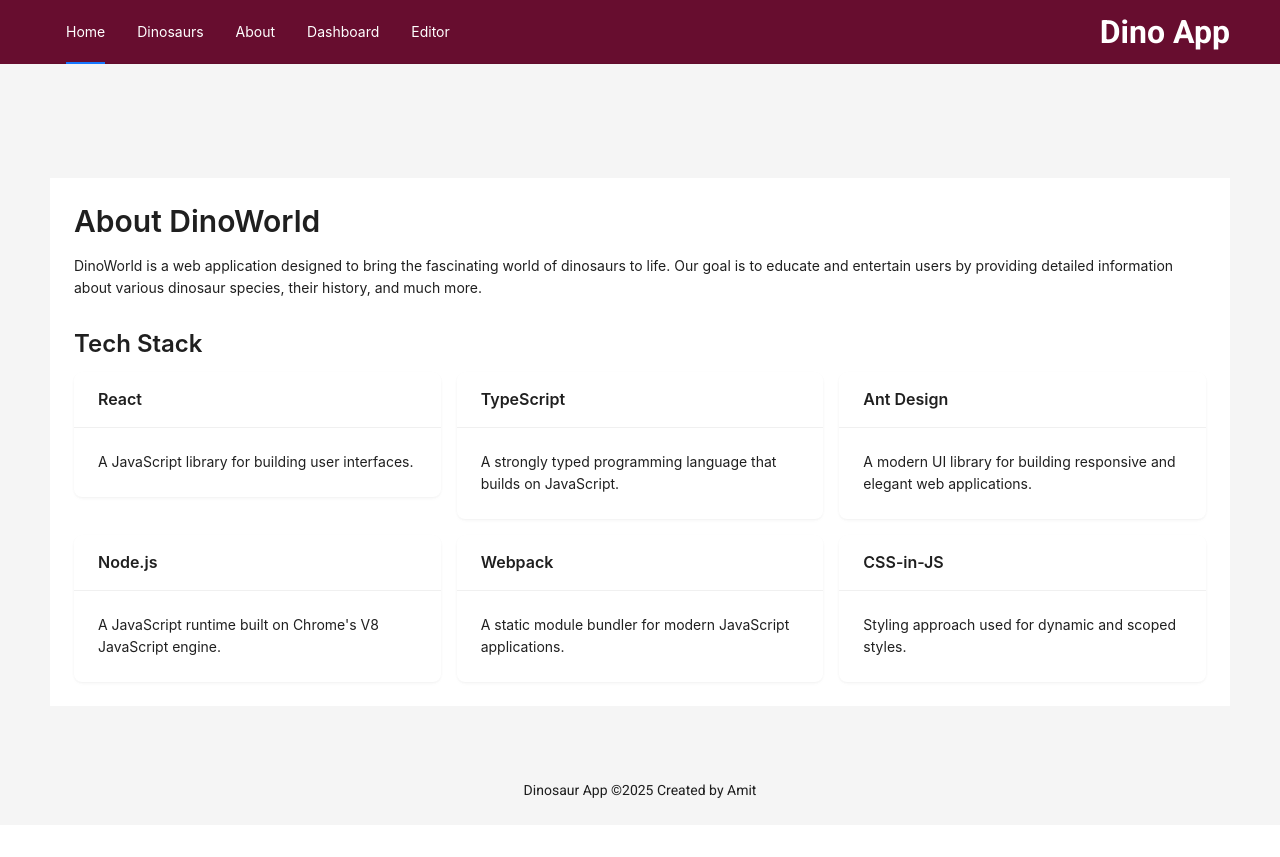
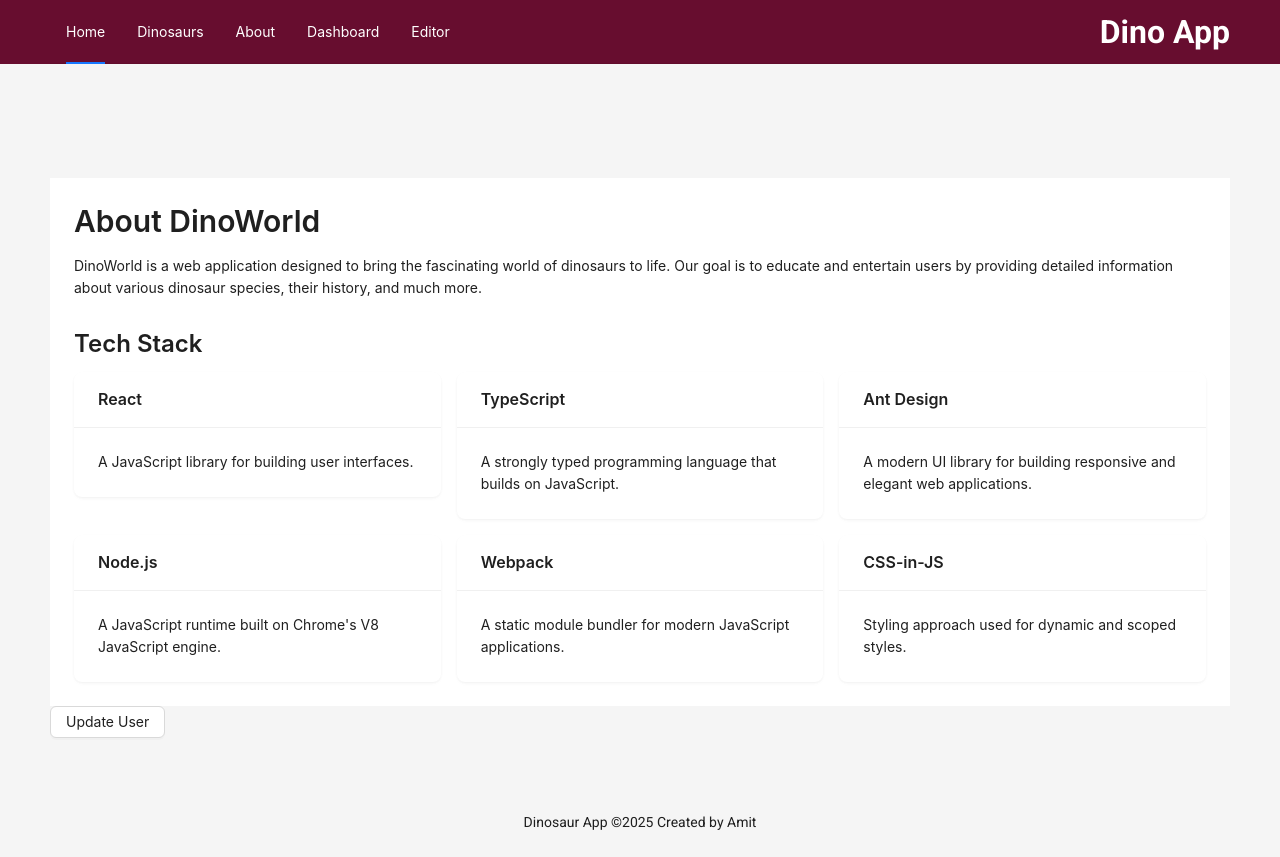
Before and after one commit to Apfirebolt/react_dinosaurs, a React (Vite) app: page /about in a window 1280 px wide. Before the commit the page ends 825 px from the top, so only its background shows below. Built offline with nearby package versions, Linux system fonts and the light colour scheme.

Commit message:
feat: added example of context hooks

```diff
--- a/src/App.tsx
+++ b/src/App.tsx
@@ -1,4 +1,4 @@
-import React from 'react';
+import React, { useState, createContext } from 'react';
 import { BrowserRouter as Router, Routes, Route } from 'react-router-dom';
 
 import Dinosaurs from './screens/Dinosaurs';
@@ -9,9 +9,14 @@ import Dashboard from './screens/Dashboard';
 import Header from './components/Header';
 import Footer from './components/Footer';
 
-const App: React.FC = () => (
+export const UserContext = createContext();
+
+const App: React.FC = () => {
+  const [user, setUser] = useState({ name: '', age: 0 });
+
+  return (
+    <UserContext value={{ user, setUser }}>
     <Router>
-    <div className="App">
         <Header />
         <Routes>
           <Route path="/" element={<Home />} />
@@ -21,8 +26,9 @@ const App: React.FC = () => (
           <Route path="/dashboard" element={<Dashboard />} />
         </Routes>
         <Footer />
-    </div>
     </Router>
+  </UserContext>
   );
+};
 
 export default App;
--- a/src/screens/About.tsx
+++ b/src/screens/About.tsx
@@ -1,15 +1,20 @@
-import React from "react";
-import { Layout, Typography, Row, Col, Card } from "antd";
+import React, { use } from "react";
+import { Layout, Typography, Row, Col, Card, Button } from "antd";
 import { useAtom } from "jotai";
 import { randomDinosaur } from "../atoms";
+import { UserContext } from "../App";
 
 const { Content } = Layout;
 const { Title, Paragraph } = Typography;
 
 const About: React.FC = () => {
   const [dinosaur] = useAtom(randomDinosaur);
+  const { user, setUser } = use(UserContext);
 
-  console.log("Dinosaur data:", dinosaur);
+  const setUserData = () => {
+    setUser({ name: "Dino Enthusiast", age: 5 });
+  };
+
   return (
     <Layout>
       <Content style={{ padding: "50px", marginTop: 64 }}>
@@ -61,6 +66,9 @@ const About: React.FC = () => {
             </Col>
           </Row>
         </div>
+        <Button onClick={() => setUser({ name: 'Jane Doe', age: 30 })}>
+          Update User
+        </Button>
       </Content>
     </Layout>
   );
--- a/src/screens/Dashboard.tsx
+++ b/src/screens/Dashboard.tsx
@@ -1,11 +1,16 @@
 // components/Dashboard.tsx
 import { Card, Typography, Spin, Alert, Empty, Row, Col } from 'antd';
 import useDinosaurData from '../hooks/useDinosaurData';
+import { useContext } from 'react';
+import { UserContext } from '../App';
 
 const { Title, Paragraph } = Typography;
 
 const Dashboard = () => {
     const { dinosaurs, loading, error } = useDinosaurData();
+    const { user } = useContext(UserContext);
+
+    console.log('User context:', user);
 
     if (loading) {
         return (
```
Lines whose indentation alone changed are shown as unchanged.
